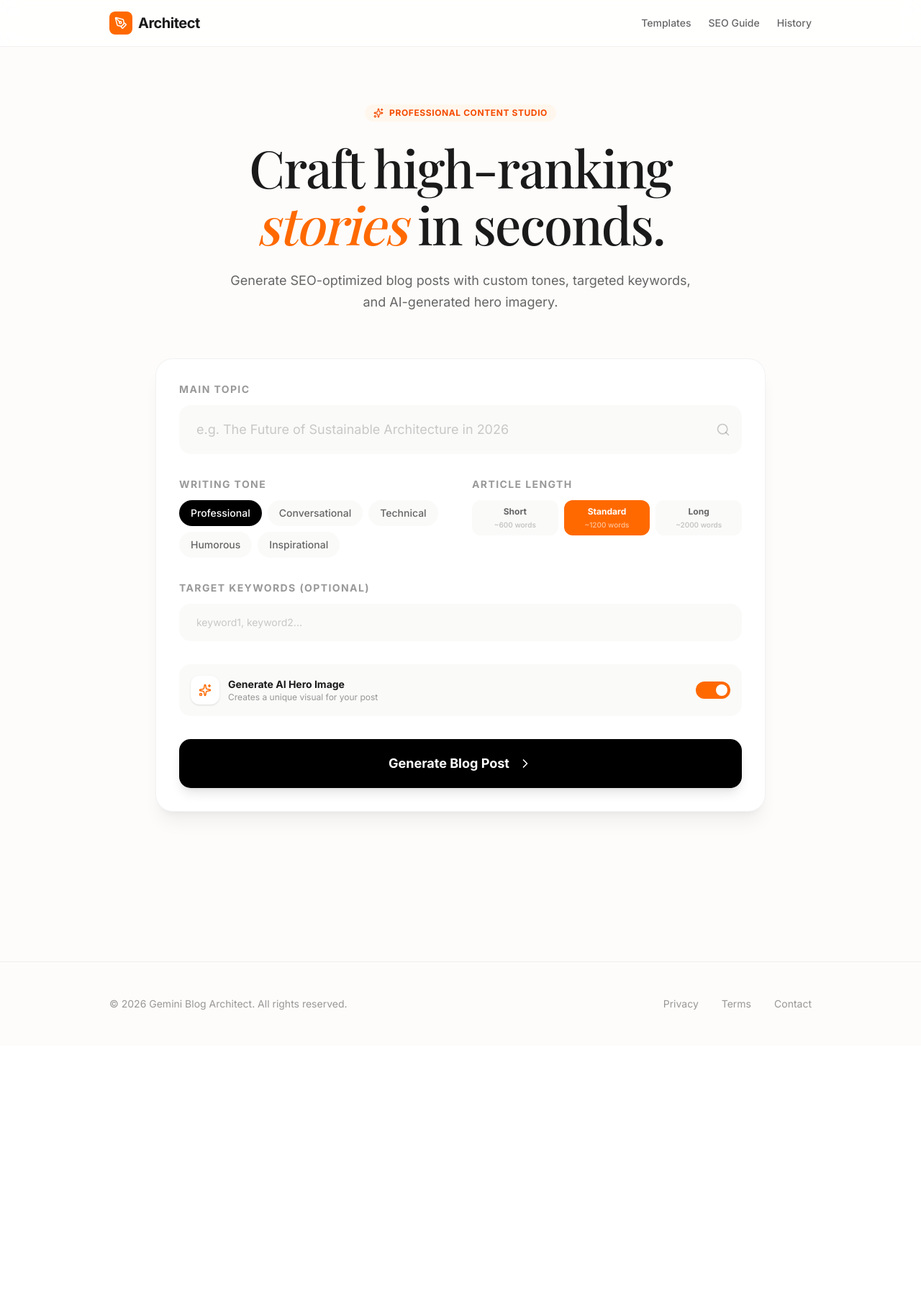
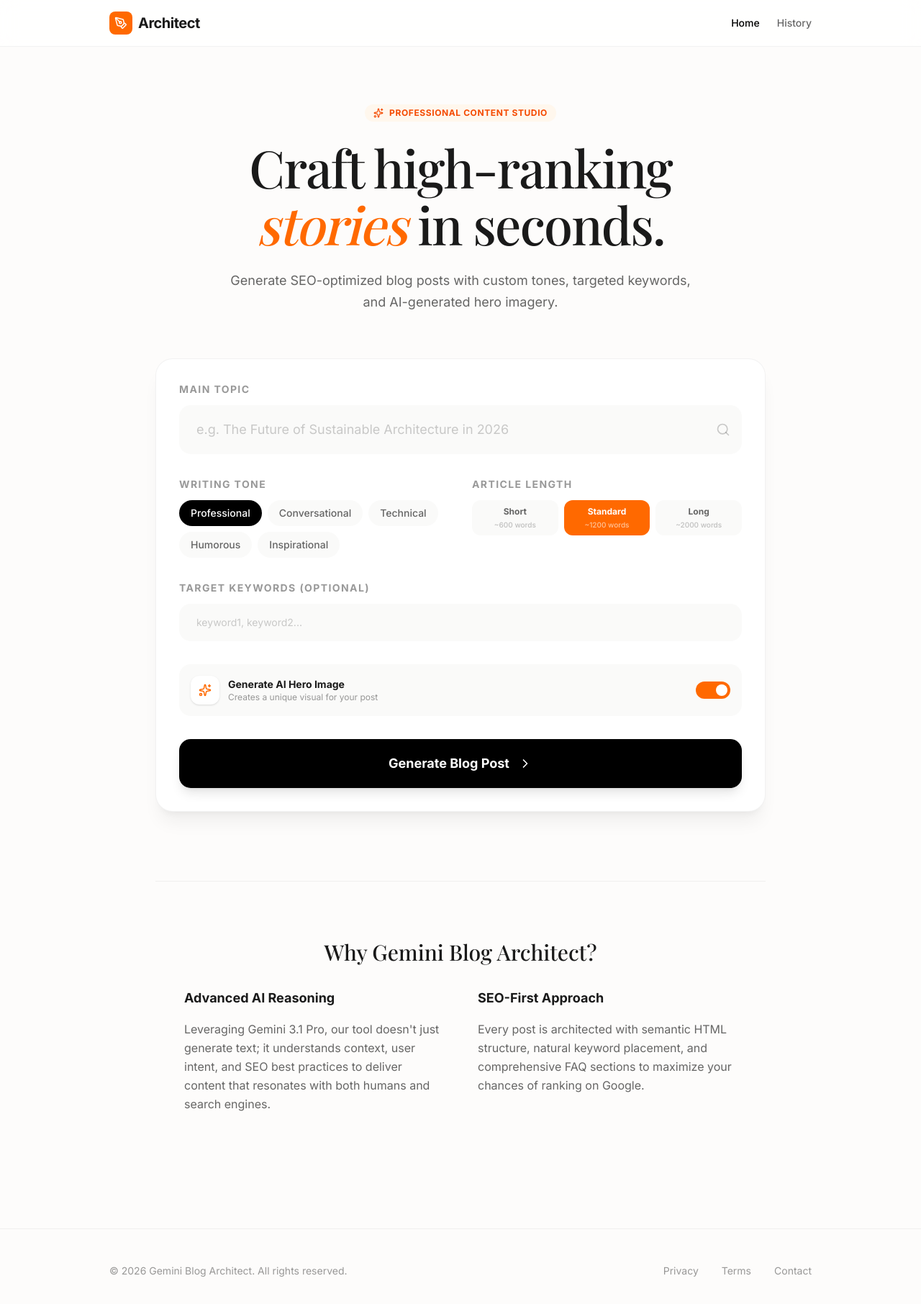
Before and after one commit to viveklamga3-debug/Mark-1, a React (Vite) app: page / in a window 1280 px wide. Shown: the top 1812 px of the page at 72% size. Before the commit the page ends 1453 px from the top, so only its background shows below. Built offline with nearby package versions, Linux system fonts and the light colour scheme; a web font is replaced by a local one.

Commit message:
feat: Enhance SEO and navigation
Update index.html with meta tags for improved SEO and social sharing.
Refactor App.tsx to introduce page state management and update navigation links.
This change aims to make the application more discoverable and improve user navigation.

```diff
--- a/index.html
+++ b/index.html
@@ -3,7 +3,13 @@
   <head>
     <meta charset="UTF-8" />
     <meta name="viewport" content="width=device-width, initial-scale=1.0" />
-    <title>My Google AI Studio App</title>
+    <title>Gemini Blog Architect - AI-Powered SEO Blog Generator</title>
+    <meta name="description" content="Generate 1,200+ word SEO-optimized blog posts with AI hero images. Professional content studio powered by Gemini 3.1 Pro for high-ranking stories." />
+    <meta name="keywords" content="AI blog generator, SEO content tool, Gemini 3.1 Pro, blog post architect, automated content creation" />
+    <meta property="og:title" content="Gemini Blog Architect - AI-Powered SEO Blog Generator" />
+    <meta property="og:description" content="Professional content studio for high-ranking stories. Generate long-form, SEO-optimized blog posts in seconds." />
+    <meta property="og:type" content="website" />
+    <meta name="twitter:card" content="summary_large_image" />
   </head>
   <body>
     <div id="root"></div>
--- a/src/App.tsx
+++ b/src/App.tsx
@@ -43,6 +43,7 @@
     return saved ? JSON.parse(saved) : [];
   });
   const [showHistory, setShowHistory] = useState(false);
+  const [activePage, setActivePage] = useState<'home' | 'privacy' | 'terms' | 'contact'>('home');
   const resultRef = useRef<HTMLDivElement>(null);
 
   const tones = ['Professional', 'Conversational', 'Technical', 'Humorous', 'Inspirational'];
@@ -266,9 +267,8 @@
             </div>
             <span className="font-bold text-xl tracking-tight">Architect</span>
           </div>
-          <nav className="hidden md:flex items-center gap-6 text-sm font-medium text-black/60">
-            <a href="#" className="hover:text-black transition-colors">Templates</a>
-            <a href="#" className="hover:text-black transition-colors">SEO Guide</a>
+          <nav className="flex items-center gap-3 md:gap-6 text-sm font-medium text-black/60">
+            <button onClick={() => setActivePage('home')} className={cn("hover:text-black transition-colors", activePage === 'home' && "text-black")}>Home</button>
             <button
               onClick={() => setShowHistory(true)}
               className="hover:text-black transition-colors flex items-center gap-2"
@@ -285,6 +285,8 @@
       </header>
 
       <main className="max-w-4xl mx-auto px-6 py-12 md:py-20">
+        {activePage === 'home' ? (
+          <>
             {/* Hero Section */}
             <div className="text-center mb-16">
               <div className="inline-flex items-center gap-2 px-3 py-1 rounded-full bg-orange-50 text-orange-600 text-xs font-bold uppercase tracking-wider mb-6">
@@ -447,9 +449,32 @@
               )}
             </div>
 
+            {/* About Section for SEO */}
+            <div className="mt-24 border-t border-black/5 pt-20">
+              <div className="max-w-3xl mx-auto text-center">
+                <h2 className="text-3xl font-serif font-medium mb-8">Why Gemini Blog Architect?</h2>
+                <div className="grid md:grid-cols-2 gap-12 text-left">
+                  <div className="space-y-4">
+                    <h3 className="font-bold text-lg">Advanced AI Reasoning</h3>
+                    <p className="text-black/60 leading-relaxed">
+                      Leveraging Gemini 3.1 Pro, our tool doesn't just generate text; it understands context,
+                      user intent, and SEO best practices to deliver content that resonates with both humans and search engines.
+                    </p>
+                  </div>
+                  <div className="space-y-4">
+                    <h3 className="font-bold text-lg">SEO-First Approach</h3>
+                    <p className="text-black/60 leading-relaxed">
+                      Every post is architected with semantic HTML structure, natural keyword placement,
+                      and comprehensive FAQ sections to maximize your chances of ranking on Google.
+                    </p>
+                  </div>
+                </div>
+              </div>
+            </div>
+
             {/* Results Section */}
             {isGenerating && (
-          <div className="space-y-8 animate-pulse">
+              <div className="space-y-8 animate-pulse mt-20">
                 <div className="h-12 bg-stone-100 rounded-xl w-3/4 mx-auto" />
                 <div className="h-64 bg-stone-100 rounded-3xl w-full" />
                 <div className="space-y-4">
@@ -461,7 +486,7 @@
             )}
 
             {blogPost && (
-          <div ref={resultRef} className="animate-in fade-in slide-in-from-bottom-8 duration-700">
+              <div ref={resultRef} className="animate-in fade-in slide-in-from-bottom-8 duration-700 mt-20">
                 <div className="flex items-center justify-between mb-8">
                   <div className="flex items-center gap-3">
                     <h2 className="text-sm font-bold uppercase tracking-widest text-black/40">Generated Masterpiece</h2>
@@ -532,6 +557,52 @@
                 </div>
               </div>
             )}
+          </>
+        ) : activePage === 'privacy' ? (
+          <div className="bg-white rounded-[2rem] border border-black/5 p-8 md:p-16 prose prose-stone max-w-none">
+            <h1 className="font-serif">Privacy Policy</h1>
+            <p>Last updated: March 1, 2026</p>
+            <p>At Gemini Blog Architect, we respect your privacy. This policy outlines how we handle your data.</p>
+            <h2>Data Collection</h2>
+            <p>We do not store your personal information on our servers. All blog post history is stored locally in your browser's local storage.</p>
+            <h2>AI Processing</h2>
+            <p>The topics and keywords you provide are sent to Google's Gemini API for content generation. We do not use this data for any other purpose.</p>
+            <h2>Cookies</h2>
+            <p>We use local storage to save your preferences and history. We do not use tracking cookies.</p>
+            <button onClick={() => setActivePage('home')} className="mt-8 px-6 py-3 bg-black text-white rounded-xl font-bold">Back to Home</button>
+          </div>
+        ) : activePage === 'terms' ? (
+          <div className="bg-white rounded-[2rem] border border-black/5 p-8 md:p-16 prose prose-stone max-w-none">
+            <h1 className="font-serif">Terms of Service</h1>
+            <p>Last updated: March 1, 2026</p>
+            <p>By using Gemini Blog Architect, you agree to the following terms:</p>
+            <h2>Usage</h2>
+            <p>You are responsible for the content you generate. While our AI aims for high quality, you should always review and fact-check generated content before publishing.</p>
+            <h2>Intellectual Property</h2>
+            <p>You own the content you generate using our tool. We do not claim any ownership over your blog posts.</p>
+            <h2>Limitations</h2>
+            <p>Our tool is provided "as is" without warranties of any kind. We are not liable for any damages arising from the use of our service.</p>
+            <button onClick={() => setActivePage('home')} className="mt-8 px-6 py-3 bg-black text-white rounded-xl font-bold">Back to Home</button>
+          </div>
+        ) : (
+          <div className="bg-white rounded-[2rem] border border-black/5 p-8 md:p-16 prose prose-stone max-w-none">
+            <h1 className="font-serif">Contact Us</h1>
+            <p>Have questions or feedback? We'd love to hear from you.</p>
+            <div className="bg-stone-50 p-8 rounded-2xl not-prose">
+              <div className="space-y-4">
+                <div>
+                  <label className="block text-sm font-bold uppercase tracking-widest text-black/40 mb-2">Email</label>
+                  <p className="text-lg font-medium">support@blogarchitect.ai</p>
+                </div>
+                <div>
+                  <label className="block text-sm font-bold uppercase tracking-widest text-black/40 mb-2">Twitter</label>
+                  <p className="text-lg font-medium">@BlogArchitectAI</p>
+                </div>
+              </div>
+            </div>
+            <button onClick={() => setActivePage('home')} className="mt-8 px-6 py-3 bg-black text-white rounded-xl font-bold">Back to Home</button>
+          </div>
+        )}
       </main>
 
       {/* Footer */}
@@ -539,9 +610,9 @@
         <div className="max-w-5xl mx-auto px-6 flex flex-col md:flex-row items-center justify-between gap-6 text-sm text-black/40">
           <p>© 2026 Gemini Blog Architect. All rights reserved.</p>
           <div className="flex items-center gap-8">
-            <a href="#" className="hover:text-black transition-colors">Privacy</a>
-            <a href="#" className="hover:text-black transition-colors">Terms</a>
-            <a href="#" className="hover:text-black transition-colors">Contact</a>
+            <button onClick={() => setActivePage('privacy')} className="hover:text-black transition-colors">Privacy</button>
+            <button onClick={() => setActivePage('terms')} className="hover:text-black transition-colors">Terms</button>
+            <button onClick={() => setActivePage('contact')} className="hover:text-black transition-colors">Contact</button>
           </div>
         </div>
       </footer>
```
Lines whose indentation alone changed are shown as unchanged.
